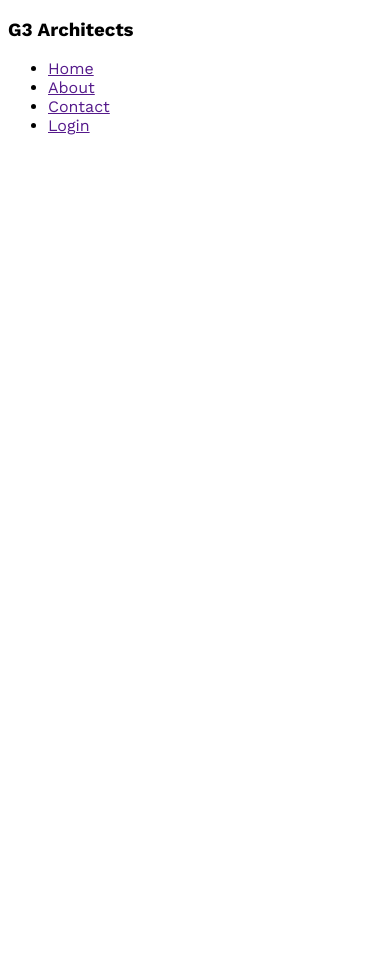
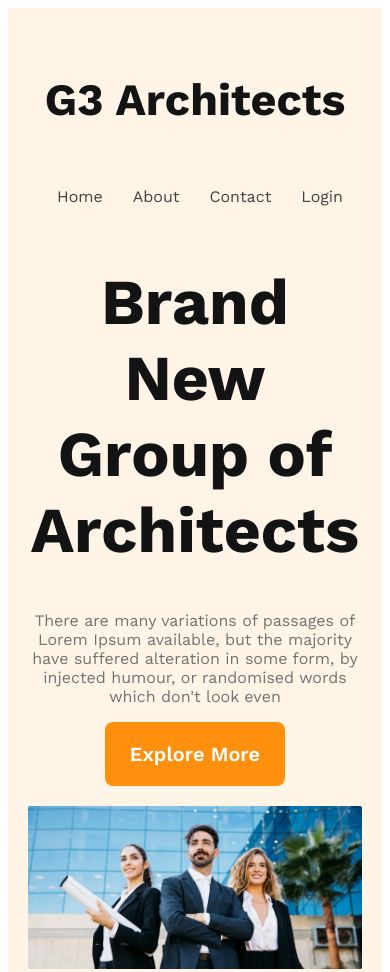
Before and after one commit to jubayer17pro/g3-architects-website, a plain HTML site: page index.html in a window 390 px wide. Shown: the top 972 px of the page. Before the commit the page ends 844 px from the top, so only its background shows below. Drawn offline with nearby package versions, Linux system fonts and the light colour scheme.

Commit message:
finished the header section and responsive for mobile and medium devices

```diff
--- a/index.html
+++ b/index.html
@@ -11,7 +11,7 @@
 <body>
     <header>
         <nav>
-            <h3>G3 Architects</h3>
+            <h3 class="nav-title">G3 Architects</h3>
             <ul>
                 <li><a href="">Home</a></li>
                 <li><a href="">About</a></li>
@@ -19,6 +19,17 @@
                 <li><a href="">Login</a></li>
             </ul>
         </nav>
+        <div class="banner">
+            <div class="banner-content">
+                <h1 class="banner-title">Brand New Group of Architects</h1>
+                <p class="banner-description">There are many variations of passages of Lorem Ipsum available, but the
+                    majority have suffered alteration in some form, by injected humour, or randomised words which don't
+                    look
+                    even</p>
+                <button class="btn-primary"> Explore More</button>
+            </div>
+            <img src="images/banner.png" alt="">
+        </div>
     </header>
     <main>
 
--- a/styles/architect.css
+++ b/styles/architect.css
@@ -2,6 +2,104 @@
 
 @import url('https://fonts.googleapis.com/css2?family=Work+Sans:wght@400;500;600;700&display=swap');
 
+/* shared styles */
 *{
+    font-family: 'Lato', sans-serif;
+    font-family: 'Open Sans', sans-serif;
     font-family: 'Work Sans', sans-serif;
 }
+
+.btn-primary{
+    border-radius: 8px;
+    background: #FF900E;
+    padding: 20px 25px;
+    color: #FFF;
+    font-size: 1.25rem;
+    font-weight: 600;
+    cursor: pointer;
+    border: 0;
+}
+
+/* header styles */
+
+header{
+    background: rgba(255, 144, 14, 0.10);
+    padding: 50px 240px;
+}
+
+nav{
+    display: flex;
+    justify-content: space-between;
+    align-items: center;
+}
+
+.nav-title{
+    font-size: 2.8rem;
+    font-weight: 700;
+    color: #131313;
+
+}
+nav > ul{
+    display: flex;
+}
+
+nav li{
+    list-style: none;
+    margin-right: 30px;
+    font-weight: 500px;
+    font-size: 1rem;
+}
+
+nav li a{
+    text-decoration: none;
+    color: #424242;
+}
+
+
+/* banner styles */
+.banner-content{
+    max-width: 800px;
+    text-align: center;
+    margin: 0 auto;
+
+}
+
+.banner-title{
+    font-size: 4rem;
+    font-weight: 700;
+    color: #131313;
+}
+
+.banner-description{
+    color: #727272;
+
+}
+
+.banner img{
+    margin-top: 20px;
+    width: 100%;
+}
+
+
+/* responsive media queries */
+/* mobile devices */
+
+@media screen and (max-width: 576px){
+    header{
+        padding: 20px;
+    }
+    nav {
+        flex-direction: column;
+    }
+}
+
+/* tablet or medium devices */
+@media screen and (min-width:576px) and (max-width:960px) {
+    header{
+        padding: 50px;
+    }
+    nav {
+        flex-direction: column;
+    }
+
+}
```
